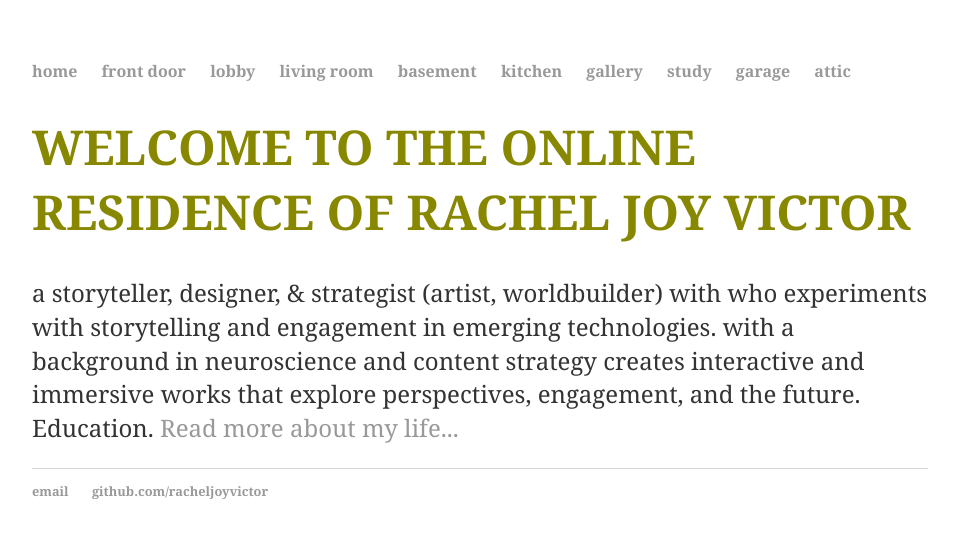
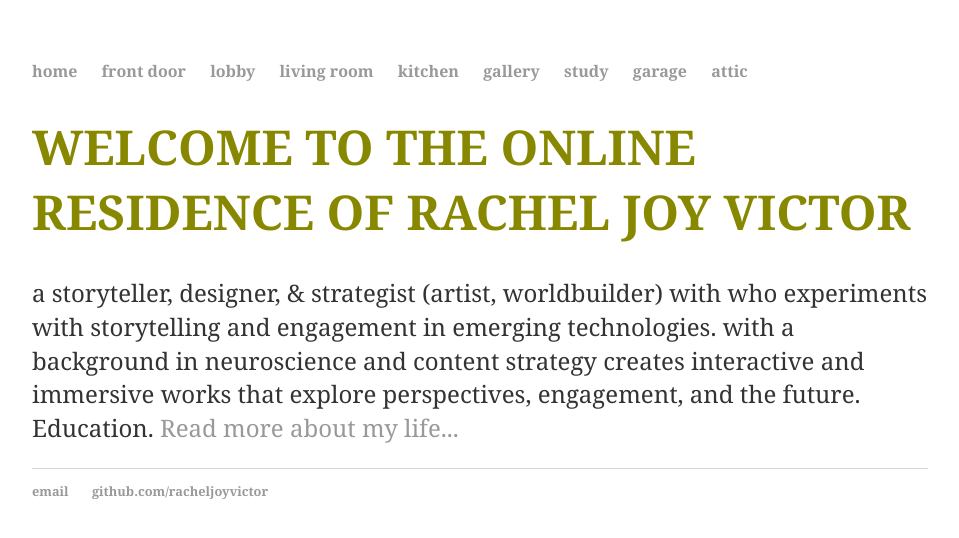
Before and after one commit to racheljoyvictor/racheljoyvictor.github.io, a Jekyll site: the page built from index.html, in a window 1280 px wide. Shown: the top 538 px of the page, without its empty margins (160-1119 px from the left). Built offline with Jekyll 4.4.1, drawn with Linux system fonts in a browser that asks for light colours.

Commit message:
Update default.html

```diff
--- a/_layouts/default.html
+++ b/_layouts/default.html
@@ -12,7 +12,6 @@
 		        	<li><a href="/front door">front door</a></li>
 		        	<li><a href="/lobby">lobby</a></li>
 		        	<li><a href="/living room">living room</a></li>
-		        	<li><a href="/basement">basement</a></li>
 		        	<li><a href="/kitchen">kitchen</a></li>
 	        		<li><a href="/gallery">gallery</a></li>
 	        		<li><a href="/study">study</a></li>
```
